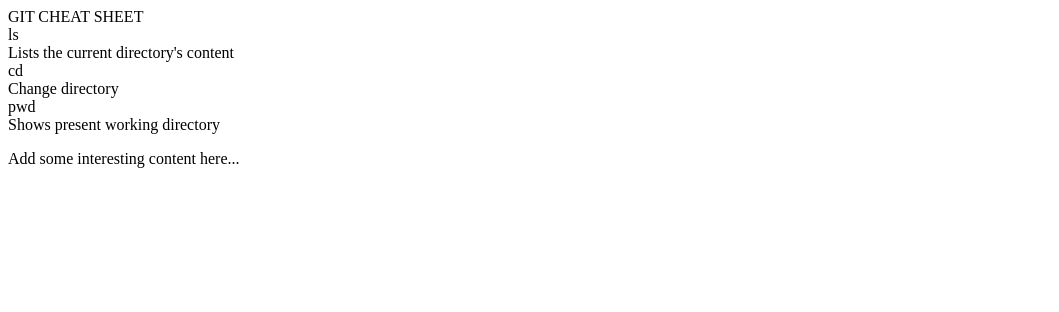
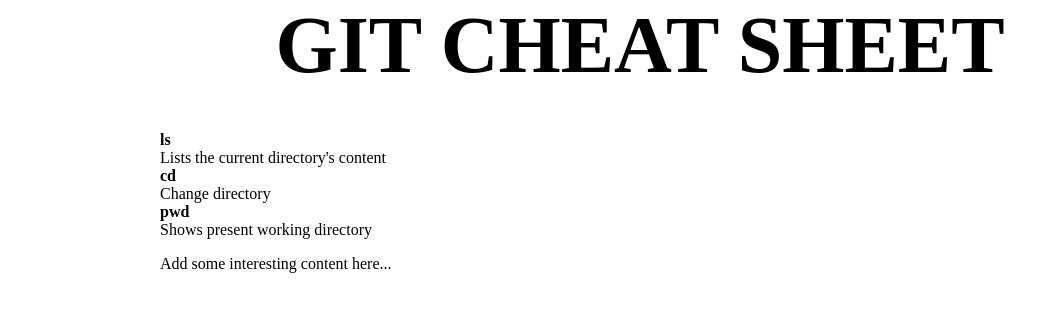
Before and after one commit to classicjoyce/love4git, a plain HTML site: page index.html in a window 1280 px wide. Shown: the whole page, without its empty margins (0-1059 px from the left). Drawn offline with Linux system fonts and the light colour scheme.

Commit message:
edited css

```diff
--- a/index.html
+++ b/index.html
@@ -3,7 +3,7 @@
 <head>
 	<meta charset="UTF-8">
 	<title>Document</title>
-	<link rel="stylesheet" href="css/style.css">
+	<link rel="stylesheet" href="css/git-style.css">
 </head>
 <body>
      <header>GIT CHEAT SHEET</header>
```
